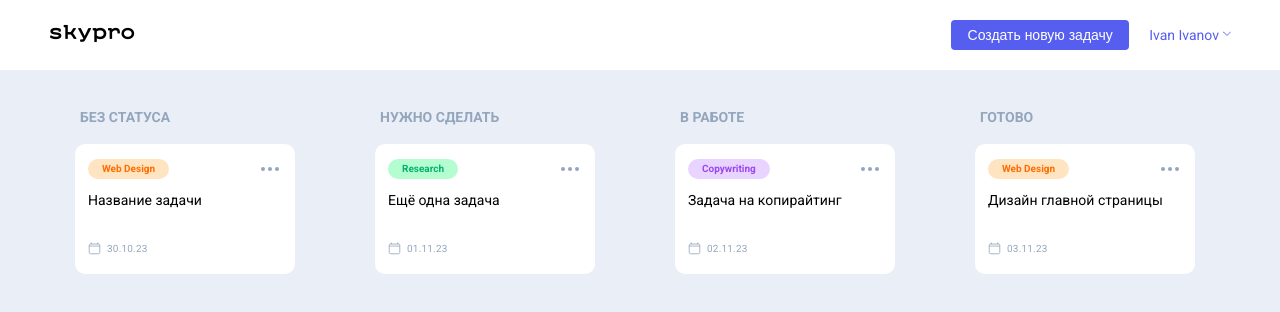
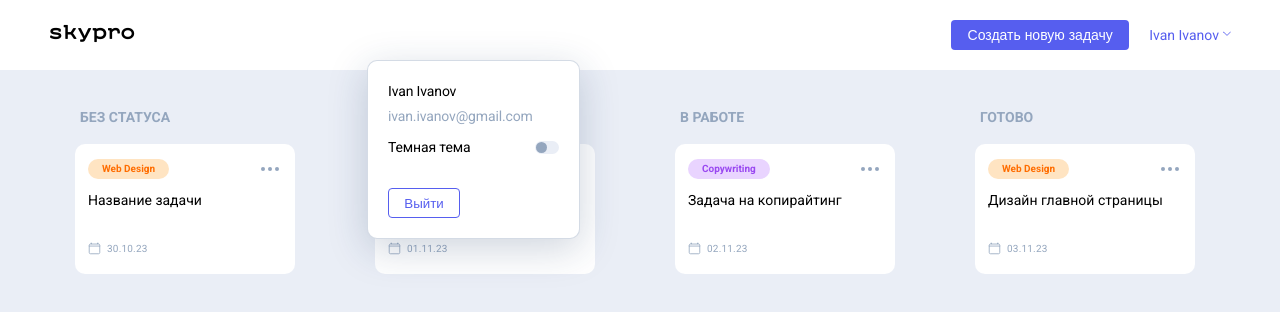
Before and after one commit to HateGenerator/skypro-kanban, a React (Vite) app: page / in a window 1280 px wide. Shown: the top 312 px of the page. Built offline with nearby package versions, Linux system fonts and the light colour scheme.

Commit message:
dead end

```diff
--- a/src/App.css
+++ b/src/App.css
@@ -76,13 +76,6 @@ body {
 }
 ._hover03:hover a {
   color: #FFFFFF;
-}
-
-.pop-user-set:target,
-.pop-exit:target,
-.pop-new-card:target,
-.pop-browse:target {
-  display: block;
 }
 
 ._orange {
@@ -777,15 +770,15 @@ body {
   padding: 0;
 }
 
-.header__pop-user-set.pop-user-set {
-  display: none; /* По умолчанию скрыт */
+.header__pop-user-set {
+
 }
 
-.header__pop-user-set.pop-user-set._show {
+.header__pop-user-set {
   display: block;
   position: absolute;
-  top: 45px; /* Высота хедера */
-  left: 0; /* Теперь левее */
+  top: 60px;
+  right: 700px;
   width: 213px;
   border-radius: 10px;
   border: 0.7px solid rgba(148, 166, 190, 0.4);
@@ -794,7 +787,6 @@ body {
   padding: 20px;
   z-index: 1000;
 }
-
 .main {
   width: 100%;
   background-color: #EAEEF6;
--- a/src/components/Header/Header.jsx
+++ b/src/components/Header/Header.jsx
@@ -8,6 +8,7 @@ export default function Header() {
     <header className="header">
       <div className="container">
         <div className="header__block">
+
           <div className="header__logo _show _light">
             <a href="" target="_self">
               <img src="/images/logo.png" alt="logo" />
@@ -24,7 +25,6 @@ export default function Header() {
             <button className="header__btn-main-new _hover01" id="btnMainNew">
               <a href="#popNewCard">Создать новую задачу</a>
             </button>
-
 <div style={{ position: 'relative' }}>
   <a
     href="#user-set-target"
@@ -41,8 +41,8 @@ export default function Header() {
         </div>
       </div>
 
-      {/* Попап рендерим условно */}
-      <PopUser show={isPopupOpen} onClose={() => setIsPopupOpen(false)} />
+      {/* Попап пользователя */}
+      {isPopupOpen && <PopUser onClose={() => setIsPopupOpen(false)} />}
     </header>
   );
 }
--- a/src/components/popups/Popuser.jsx
+++ b/src/components/popups/Popuser.jsx
@@ -1,6 +1,6 @@
-export default function PopUser({ show, onClose }) {
+export default function PopUser({ onClose }) {
   return (
-    <div className={`header__pop-user-set pop-user-set ${show ? '_show' : ''}`} id="user-set-target">
+    <div className="header__pop-user-set pop-user-set" id="user-set-target">
       <p className="pop-user-set__name">Ivan Ivanov</p>
       <p className="pop-user-set__mail">ivan.ivanov@gmail.com</p>
       <div className="pop-user-set__theme">
```
Lines whose indentation alone changed are shown as unchanged.
